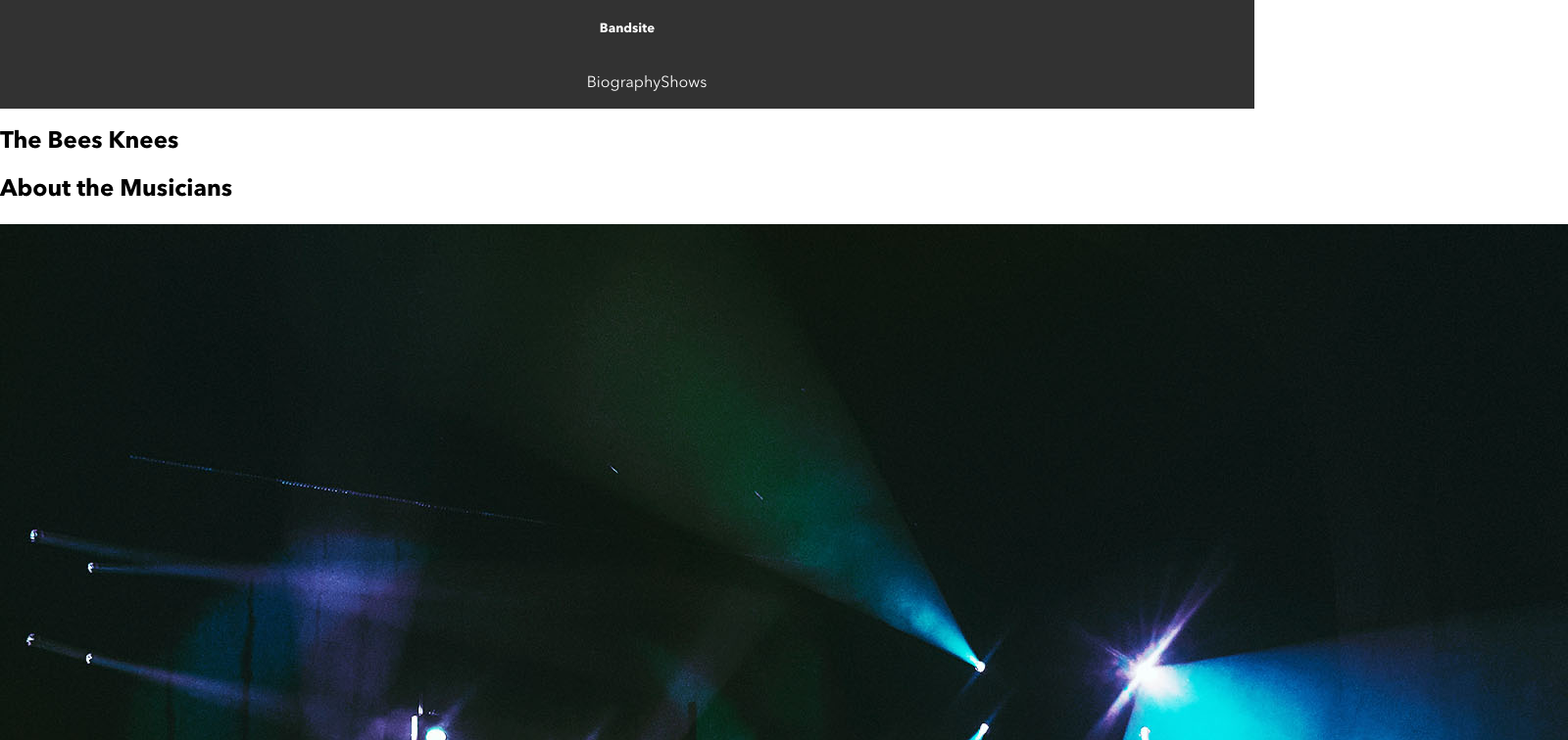
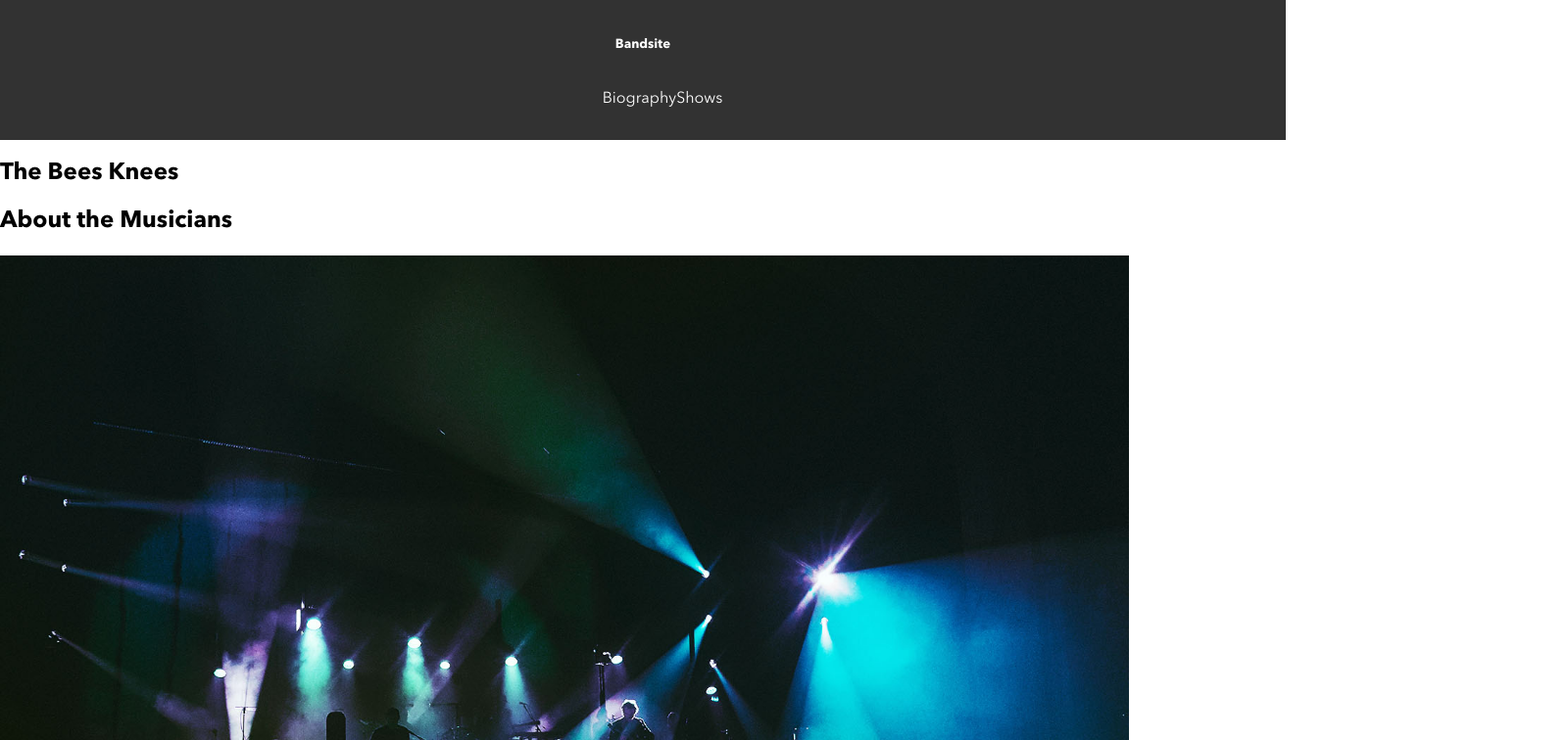
Before and after one commit to allisondw/mock-customer-site, a plain HTML site: page index.html in a window 1280 px wide. Shown: the top 756 px of the page at 98% size, 1600 px wide, since content can reach past the window. Drawn offline with Linux system fonts and the light colour scheme.

Commit message:
Add to header and hero section styling

```diff
--- a/styles/bio.scss
+++ b/styles/bio.scss
@@ -14,17 +14,19 @@
 
 header {
     margin: 0;
-    width: 100%;
+    width: 100vw;
     background-color: $primary-color;
     color: $secondary-color;
     display: flex;
     flex-direction: column;
     align-items: center;
+    padding: 1rem;
     // @include tablet {}
     // @include desktop {}
 
 
     nav {
+
         .title--h5 {
             @include title;
             margin: 0;
@@ -52,7 +54,10 @@
 }
 
 .about {
-
+    &__image {
+        text-align: center;
+        width: 90vw;
+    }
     // @include tablet {}
     // @include desktop {}
 
--- a/styles/partials/_mixins.scss
+++ b/styles/partials/_mixins.scss
@@ -5,7 +5,7 @@
     font-family: $font;
     font-size: 1.5rem;
     line-height: 2rem;
-    font-weight: 100;
+    font-weight: normal;
     text-transform: uppercase;
     text-align: center;
 }
```
Also changed, not shown: styles/bio.css.
